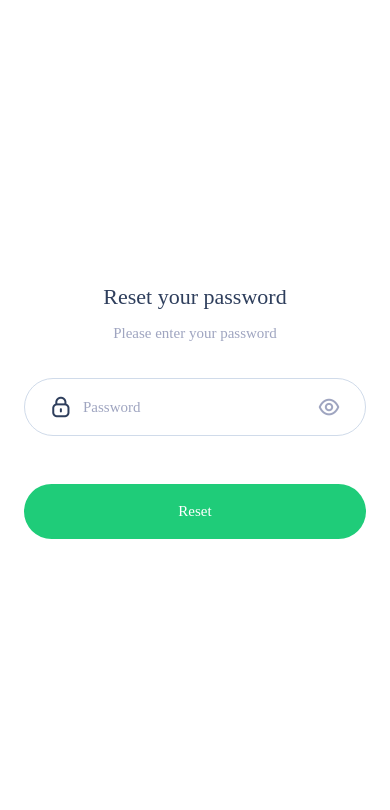
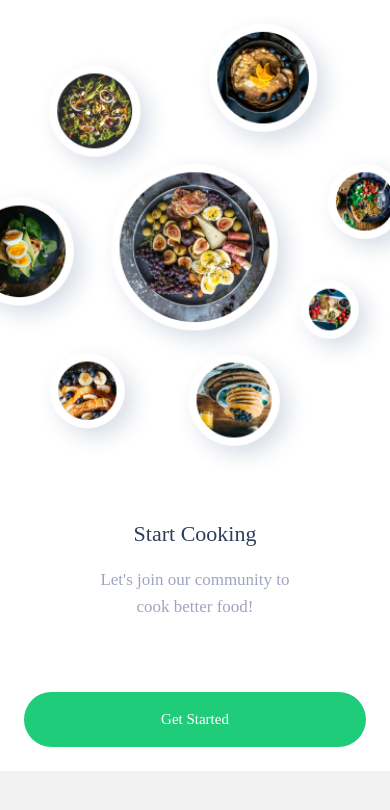
Before and after one commit to haileykwen/mob-masakuy, a React Native app: screen /Onboarding in a window 390 px wide. Shown: the top 810 px of the page. Built offline with nearby package versions, Linux system fonts and the light colour scheme.

Commit message:
setup routing auth stack

```diff
--- a/App.tsx
+++ b/App.tsx
@@ -1,9 +1,10 @@
 import React from 'react'
+import { RootStackScreen } from './src/configs';
 import { NewPassword, Onboarding, PasswordRecovery, PasswordRecoveryCode, Signin, Signup, VerificationCode } from './src/screens';
 
 const App = () => {
     return (
-        <NewPassword />
+        <RootStackScreen />
     );
 }
 
--- a/src/configs/index.tsx
+++ b/src/configs/index.tsx
@@ -1,9 +1,11 @@
 import Lang from "./lang";
 import { initFormLogin } from "./initialValues";
 import { validationFormLogin } from "./validations";
+import RootStackScreen from "./navigators";
 
 export {
     Lang,
     initFormLogin,
-    validationFormLogin
+    validationFormLogin,
+    RootStackScreen
 }
--- /dev/null
+++ b/src/configs/navigators.tsx
@@ -0,0 +1,36 @@
+import React from "react";
+import { createNativeStackNavigator } from "@react-navigation/native-stack";
+import { NavigationContainer } from "@react-navigation/native";
+import { NewPassword, Onboarding, PasswordRecovery, PasswordRecoveryCode, Signin, Signup, VerificationCode } from "../screens";
+
+const AuthStack = createNativeStackNavigator();
+const AuthStackScreen = () => (
+    <AuthStack.Navigator initialRouteName="Onboarding" screenOptions={{ headerShown: false }}>
+        <AuthStack.Screen name="Onboarding" component={Onboarding} />
+        <AuthStack.Screen name="SignIn" component={Signin} />
+        <AuthStack.Screen name="SignUp" component={Signup} />
+        <AuthStack.Screen name="VerificationCode" component={VerificationCode} />
+        <AuthStack.Screen name="PasswordRecovery" component={PasswordRecovery} />
+        <AuthStack.Screen name="PasswordRecoveryCode" component={PasswordRecoveryCode} />
+        <AuthStack.Screen name="NewPassword" component={NewPassword} />
+    </AuthStack.Navigator>
+);
+
+const RootStack = createNativeStackNavigator();
+const RootStackScreen = () => {
+    return (
+        <RootStack.Navigator
+            screenOptions={{ headerShown: false }}
+        >
+            <RootStack.Screen name="Loading" component={AuthStackScreen} />
+        </RootStack.Navigator>
+    );
+}
+
+export default () => {
+    return (
+        <NavigationContainer>
+            <RootStackScreen />
+        </NavigationContainer>
+    );
+};
--- a/src/screens/Onboarding/index.tsx
+++ b/src/screens/Onboarding/index.tsx
@@ -5,7 +5,10 @@ import { Button, Heading, Paragraph } from '../../components';
 import { Lang } from '../../configs';
 import { Colors, GlobalStyle } from '../../styles';
 
-class Onboarding extends Component {
+interface OnboardingProps {
+    navigation: any
+}
+class Onboarding extends Component<OnboardingProps, {}> {
     render() {
         return (
             <ScrollView showsVerticalScrollIndicator={false}>
@@ -14,7 +17,7 @@ class Onboarding extends Component {
                     <View style={styles.wrapper}>
                         <Heading type='primary' text={Lang.EN.startCooking} style={styles.heading} />
                         <Paragraph type='primary' text={Lang.EN.joinCommunity} style={styles.paragraph} />
-                        <Button text={Lang.EN.getStarted} />
+                        <Button onPress={() => this.props.navigation.replace('SignIn')} text={Lang.EN.getStarted} />
                     </View>
                 </View>
             </ScrollView>
--- a/src/screens/PasswordRecovery/index.tsx
+++ b/src/screens/PasswordRecovery/index.tsx
@@ -7,7 +7,11 @@ import { Formik } from 'formik';
 import { initRecoverPassword } from '../../configs/initialValues';
 import { validationRecoverPassword } from '../../configs/validations';
 
-class PasswordRecovery extends Component {
+interface PasswordRecoveryProps {
+    navigation: any
+}
+
+class PasswordRecovery extends Component<PasswordRecoveryProps, {}> {
     render() {
         return (
             <ScrollView showsVerticalScrollIndicator={false}>
@@ -17,7 +21,10 @@ class PasswordRecovery extends Component {
                     <Formik
                         initialValues={initRecoverPassword}
                         validationSchema={validationRecoverPassword}
-                        onSubmit={values => console.log(values)}
+                        onSubmit={values => {
+                            console.log(values);
+                            this.props.navigation.replace('PasswordRecoveryCode');
+                        }}
                     >
                         {({ errors, touched, values, handleSubmit, handleChange }) => (
                             <View>
--- a/src/screens/PasswordRecoveryCode/index.tsx
+++ b/src/screens/PasswordRecoveryCode/index.tsx
@@ -9,7 +9,9 @@ interface PasswordRecoveryCodeState {
     timer: number
 }
 
-interface PasswordRecoveryCodeProps {}
+interface PasswordRecoveryCodeProps {
+    navigation: any
+}
 
 class PasswordRecoveryCode extends Component<PasswordRecoveryCodeProps, PasswordRecoveryCodeState> {
     constructor(props: PasswordRecoveryCodeProps){
@@ -78,6 +80,7 @@ class PasswordRecoveryCode extends Component<PasswordRecoveryCodeProps, Password
                         codeInputHighlightStyle={styles.codeInputHighlightStyle}
                         onCodeFilled = {(code) => {
                             console.log(code);
+                            this.props.navigation.replace('NewPassword');
                         }}
                     />
 
--- a/src/screens/Signin/index.tsx
+++ b/src/screens/Signin/index.tsx
@@ -5,7 +5,11 @@ import { Button, Gap, Heading, Input, Paragraph } from '../../components';
 import { initFormLogin, Lang, validationFormLogin } from '../../configs';
 import { Colors, GlobalStyle } from '../../styles';
 
-class Signin extends Component {
+interface SigninProps {
+    navigation: any
+}
+
+class Signin extends Component<SigninProps, {}> {
     render() {
         return (
             <ScrollView showsVerticalScrollIndicator={false}>
@@ -38,7 +42,7 @@ class Signin extends Component {
                                 />
                                 {errors.password && touched.password && <Paragraph style={styles.error} type='tertiary' text={errors.password} />}
 
-                                <TouchableOpacity style={styles.forgotPasswordWrapper}>
+                                <TouchableOpacity onPress={() => this.props.navigation.navigate('PasswordRecovery')} style={styles.forgotPasswordWrapper}>
                                     <Paragraph text={Lang.EN.forgotPassword} type='secondary' style={styles.forgotPassword} />
                                 </TouchableOpacity>
                                 <Button text={Lang.EN.login}  onPress={handleSubmit} />
@@ -47,7 +51,7 @@ class Signin extends Component {
                                 <Gap height={GlobalStyle.paddingPrimary} />
                                 <View style={styles.dontHaveAccountWrapper}>
                                     <Paragraph text={Lang.EN.dontHaveAccount} type='secondary' style={styles.dontHaveAccount} />
-                                    <TouchableOpacity>
+                                    <TouchableOpacity onPress={() => this.props.navigation.navigate('SignUp')}>
                                         <Heading text={Lang.EN.signup} type='tertiary' style={styles.linkSignUp} />
                                     </TouchableOpacity>
                                 </View>
--- a/src/screens/Signup/index.tsx
+++ b/src/screens/Signup/index.tsx
@@ -8,7 +8,11 @@ import { initFormSignup } from '../../configs/initialValues';
 import { validationFormSignup } from '../../configs/validations';
 import { Colors, GlobalStyle } from '../../styles';
 
-class Signup extends Component {
+interface SignupProps {
+    navigation: any
+}
+
+class Signup extends Component<SignupProps, {}> {
     render() {
         return (
             <ScrollView showsVerticalScrollIndicator={false}>
@@ -19,7 +23,10 @@ class Signup extends Component {
                     <Formik
                         initialValues={initFormSignup}
                         validationSchema={validationFormSignup}
-                        onSubmit={values => console.log(values)}
+                        onSubmit={values => {
+                            console.log(values);
+                            this.props.navigation.replace('VerificationCode');
+                        }}
                     >
                         {({ handleChange, values, handleSubmit, errors, touched }) => (
                             <View>
@@ -107,7 +114,7 @@ class Signup extends Component {
                                 <Gap height={GlobalStyle.paddingPrimary} />
                                 <View style={styles.dontHaveAccountWrapper}>
                                     <Paragraph text={Lang.EN.haveAnAccount} type='secondary' style={styles.haveAnAccount} />
-                                    <TouchableOpacity>
+                                    <TouchableOpacity onPress={() => this.props.navigation.navigate('SignIn')}>
                                         <Heading text={Lang.EN.login} type='tertiary' style={styles.linkSignIn} />
                                     </TouchableOpacity>
                                 </View>
```
